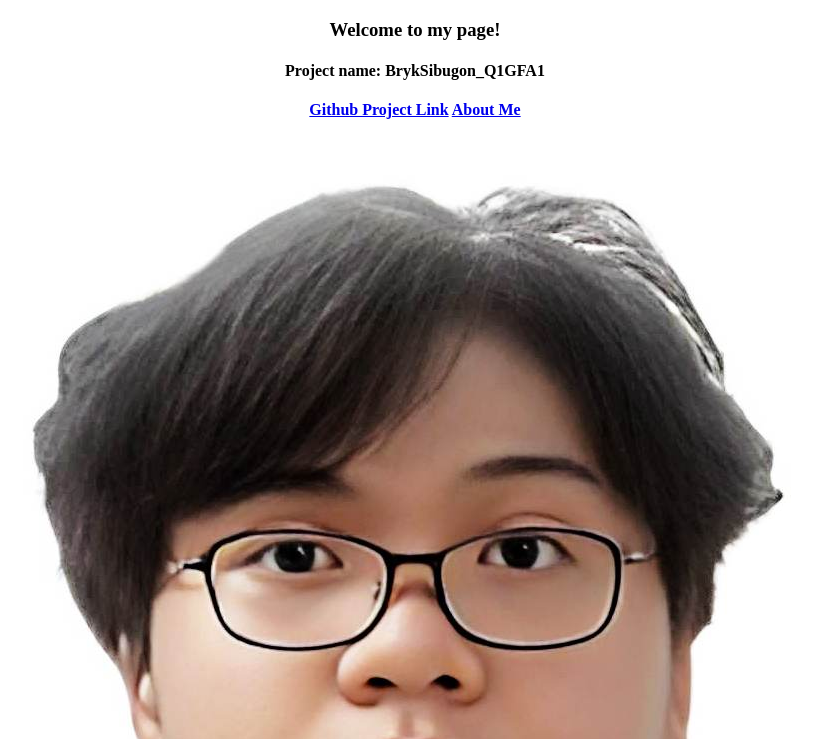
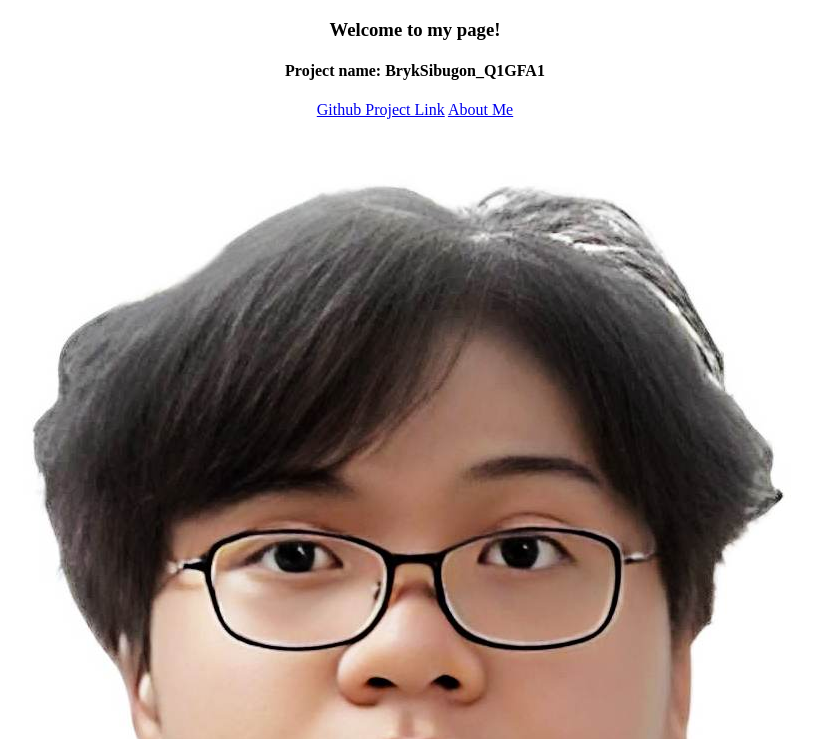
Before and after one commit to Brykie/Bryk_Sibugon_Q1GFA1, a plain HTML site: page index.html in a window 1280 px wide. Shown: the part 61-800 px from the top of the page, without its empty margins (225-1040 px from the left). Drawn offline with Linux system fonts and the light colour scheme.

Commit message:
Update index.html

```diff
--- a/index.html
+++ b/index.html
@@ -8,7 +8,7 @@
 <body>
     <h1 style="text-align: center">Hi! I'm Bryk Sibugon </h1>
     <h3 style="text-align: center"> Welcome to my page! </h3>
-    <h4 style="text-align: center"> Project name: BrykSibugon_Q1GFA1 <h4>
+    <h4 style="text-align: center"> Project name: BrykSibugon_Q1GFA1 </h4>
     <p  style="text-align: center"> <a href="https://github.com/Brykie/Bryk_Sibugon_Q1GFA1"> Github Project Link</a>
         <a href="aboutme.html"> About Me </a> </p>
 
```
